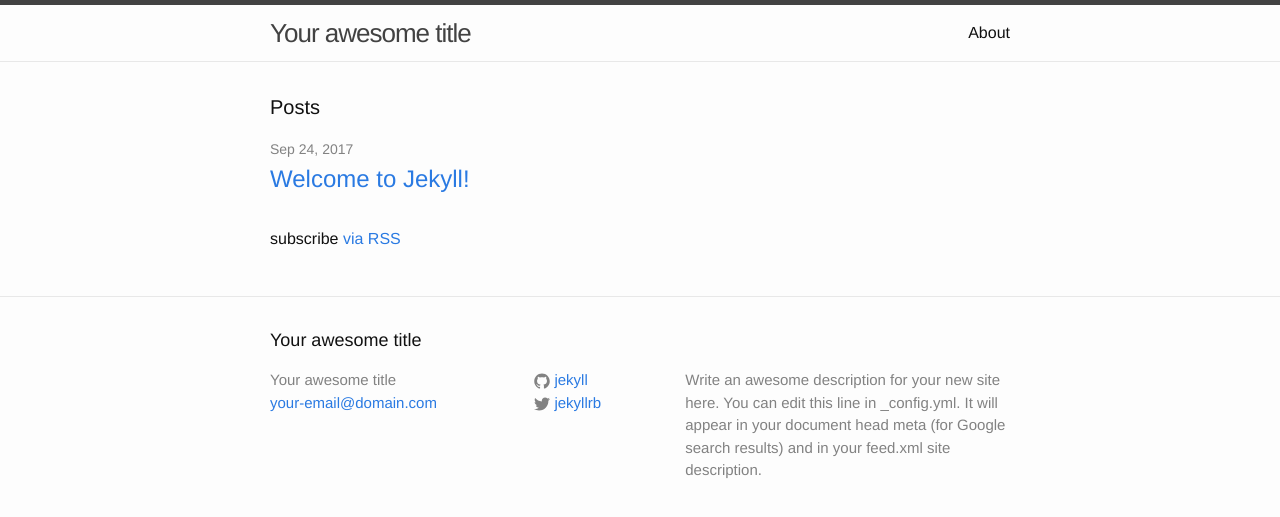
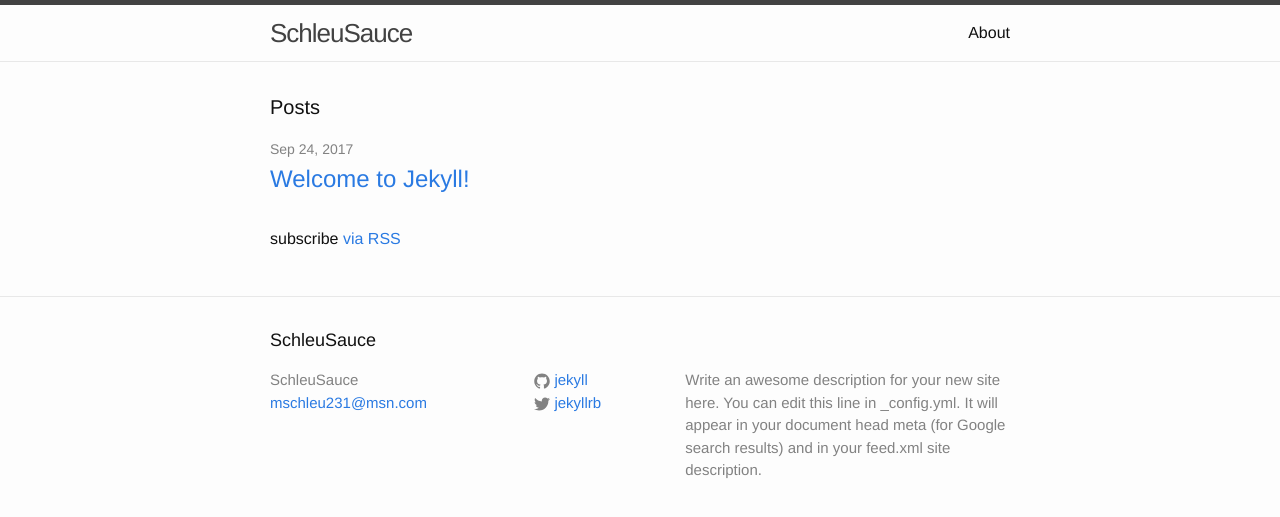
Before and after one commit to mschleu/old-personal-website, a Jekyll site: the page built from index.html, in a window 1280 px wide. Shown: the top 517 px of the page. Built offline with Jekyll 4.4.1, drawn with Linux system fonts in a browser that asks for light colours.

Commit message:
Update _config.yml

```diff
--- a/_config.yml
+++ b/_config.yml
@@ -6,8 +6,8 @@
 # 'jekyll serve'. If you change this file, please restart the server process.
 
 # Site settings
-title: Your awesome title
-email: your-email@domain.com
+title: SchleuSauce
+email: mschleu231@msn.com
 description: > # this means to ignore newlines until "baseurl:"
   Write an awesome description for your new site here. You can edit this
   line in _config.yml. It will appear in your document head meta (for
```
